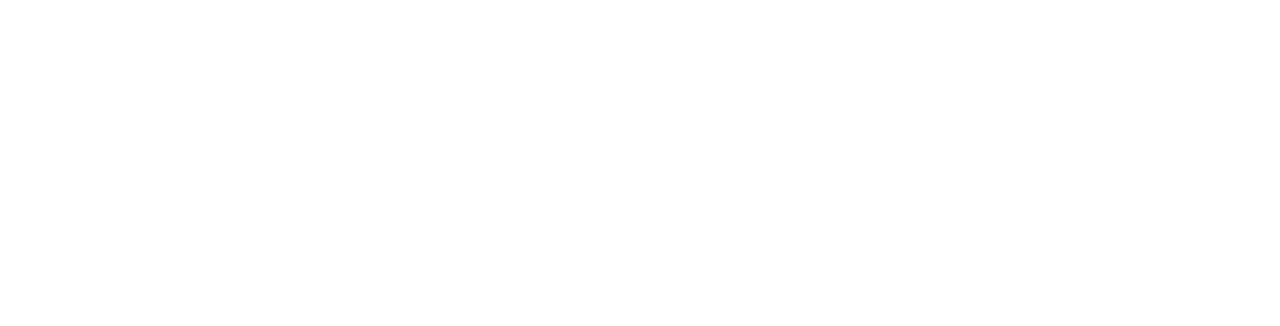
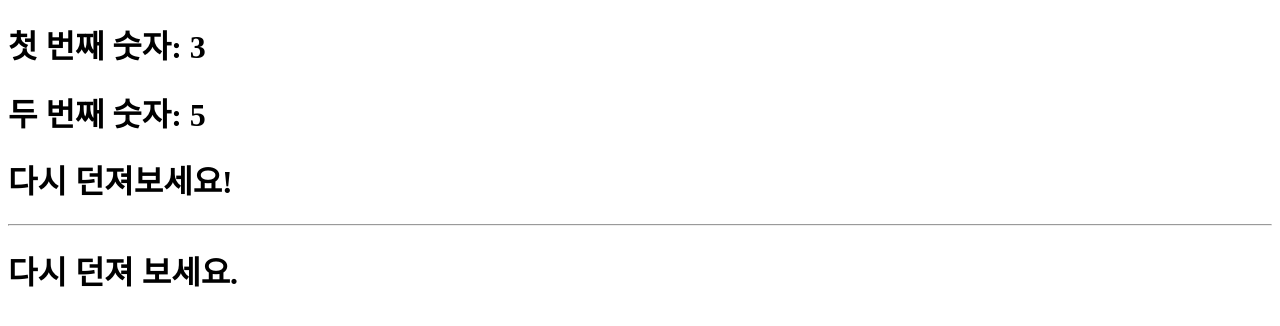
Before and after one commit to yel106/react20231031, a React (Create React App) app: page / in a window 1280 px wide. Shown: the top 326 px of the page. Built offline with nearby package versions, Linux system fonts and the light colour scheme.

Commit message:
jsx의 {}에서 간단한 연산자 활용 연습 완료

```diff
--- a/src/App.js
+++ b/src/App.js
@@ -1,9 +1,24 @@
+function App() {
+  const num1 = Math.ceil(Math.random() * 6);
+  const num2 = Math.ceil(Math.random() * 6);
+  let message;
 
-function App() {
+  if (num1 === num2) {
+    message = <h1>당첨</h1>;
+  } else {
+    message = <h1>다시 던져 보세요.</h1>;
+  }
+
   return (
-    <div>
+    <>
+      <h1>첫 번째 숫자: {num1}</h1>
+      <h1>두 번째 숫자: {num2}</h1>
+      <h1>{num1 == num2 ? "당첨!!" : "다시 던져보세요!"}</h1>
 
-    </div>
+      <hr />
+
+      {message}
+    </>
   );
 }
 
```
